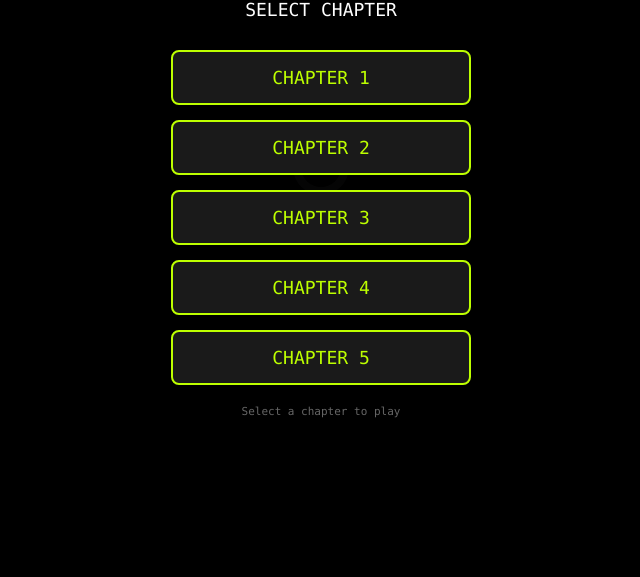
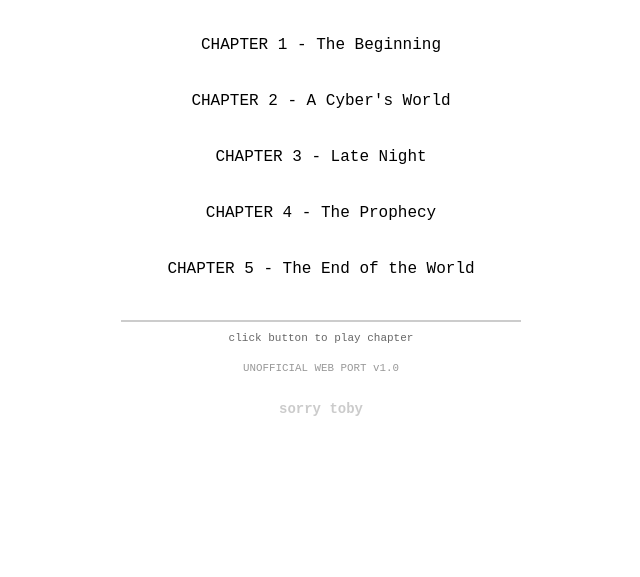
Before and after one commit to rrumeerd-sirk/homework, a plain HTML site: page onefile.html in a window 1280 px wide. Shown: the part 223-800 px from the top of the page, without its empty margins (319-959 px from the left). Drawn offline with nearby package versions, Linux system fonts and the light colour scheme.

Commit message:
added more homework

```diff
--- a/onefile.html
+++ b/onefile.html
@@ -564,45 +564,49 @@ progress[value]::-webkit-progress-value {
         <div id="loading-log"></div>
     </div>
     <!-- Custom Chapter Select Overlay - Shows FIRST, bypasses GameMaker chapter select -->
-    <div id="chapter-select-overlay" style="position: fixed; top: 0; left: 0; width: 100%; height: 100%; background: rgba(0, 0, 0, 0.98); z-index: 10000; display: flex; justify-content: center; align-items: center;">
-        <div id="chapter-select-modal" style="text-align: center; max-width: 400px; padding: 20px;">
-            <h1 style="color: #bdff00; font-family: 'Lucida Console', Monaco, monospace; margin-bottom: 10px; font-size: 32px;">DELTARUNE</h1>
-            <h2 style="color: #fff; font-family: 'Lucida Console', Monaco, monospace; font-weight: normal; margin-bottom: 30px; font-size: 18px;">SELECT CHAPTER</h2>
-            <div id="chapter-buttons" style="display: flex; flex-direction: column; gap: 15px; align-items: center;">
-                <button class="chapter-btn" data-chapter="1" style="
-                    width: 300px; padding: 15px;
-                    font-family: 'Lucida Console', Monaco, monospace; font-size: 18px;
-                    background: #1a1a1a; color: #bdff00; border: 2px solid #bdff00;
-                    border-radius: 8px; cursor: pointer; transition: all 0.2s;
-                ">CHAPTER 1</button>
-                <button class="chapter-btn" data-chapter="2" style="
-                    width: 300px; padding: 15px;
-                    font-family: 'Lucida Console', Monaco, monospace; font-size: 18px;
-                    background: #1a1a1a; color: #bdff00; border: 2px solid #bdff00;
-                    border-radius: 8px; cursor: pointer; transition: all 0.2s;
-                ">CHAPTER 2</button>
-                <button class="chapter-btn" data-chapter="3" style="
-                    width: 300px; padding: 15px;
-                    font-family: 'Lucida Console', Monaco, monospace; font-size: 18px;
-                    background: #1a1a1a; color: #bdff00; border: 2px solid #bdff00;
-                    border-radius: 8px; cursor: pointer; transition: all 0.2s;
-                ">CHAPTER 3</button>
-                <button class="chapter-btn" data-chapter="4" style="
-                    width: 300px; padding: 15px;
-                    font-family: 'Lucida Console', Monaco, monospace; font-size: 18px;
-                    background: #1a1a1a; color: #bdff00; border: 2px solid #bdff00;
-                    border-radius: 8px; cursor: pointer; transition: all 0.2s;
-                ">CHAPTER 4</button>
-                <button class="chapter-btn" data-chapter="5" style="
-                    width: 300px; padding: 15px;
-                    font-family: 'Lucida Console', Monaco, monospace; font-size: 18px;
-                    background: #1a1a1a; color: #bdff00; border: 2px solid #bdff00;
-                    border-radius: 8px; cursor: pointer; transition: all 0.2s;
-                ">CHAPTER 5</button>
+                        <div id="chapter-select-overlay" style="position:fixed;top:0;left:0;width:100%;height:100%;background:#fff;z-index:10000;display:flex;justify-content:center;align-items:center;font-family:Arial,sans-serif;">
+        <div id="chapter-select-modal" style="text-align:center;padding:20px;background:#fff;width:400px;display:flex;flex-direction:column;justify-content:center;min-height:60vh;position:relative;">
+            <h1 style="color:#000;font-size:28px;margin:-20px 0 40px;font-weight:bold;text-decoration:none;">DELTARUNE</h1>
+
+            <div id="chapter-buttons" style="display:block;">
+                <button class="chapter-btn" data-chapter="1" style="display:block;width:100%;padding:16px;margin:6px 0;background:#fff;color:#000;border:none;font-family:monospace;font-size:16px;cursor:pointer;text-align:center;outline:none;">CHAPTER 1 - The Beginning</button>
+                <button class="chapter-btn" data-chapter="2" style="display:block;width:100%;padding:16px;margin:6px 0;background:#fff;color:#000;border:none;font-family:monospace;font-size:16px;cursor:pointer;text-align:center;outline:none;">CHAPTER 2 - A Cyber's World</button>
+                <button class="chapter-btn" data-chapter="3" style="display:block;width:100%;padding:16px;margin:6px 0;background:#fff;color:#000;border:none;font-family:monospace;font-size:16px;cursor:pointer;text-align:center;outline:none;">CHAPTER 3 - Late Night</button>
+                <button class="chapter-btn" data-chapter="4" style="display:block;width:100%;padding:16px;margin:6px 0;background:#fff;color:#000;border:none;font-family:monospace;font-size:16px;cursor:pointer;text-align:center;outline:none;">CHAPTER 4 - The Prophecy</button>
+                <button class="chapter-btn" data-chapter="5" style="display:block;width:100%;padding:16px;margin:6px 0;background:#fff;color:#000;border:none;font-family:monospace;font-size:16px;cursor:pointer;text-align:center;outline:none;">CHAPTER 5 - The End of the World</button>
             </div>
-            <p id="chapter-hint" style="margin-top: 20px; color: #666; font-family: 'Lucida Console', Monaco, monospace; font-size: 11px;">Select a chapter to play</p>
+            <hr style="border:1px solid #ccc;margin:20px 0 10px;">
+            <p id="chapter-hint" style="color:#666;font-size:11px;margin:0;font-family:monospace;">click button to play chapter</p>
+            <br>
+            <small style="color:#999;font-family:monospace;">UNOFFICIAL WEB PORT v1.0</small>
+            <br>
+            <p style="color:#000;font-size:14px;margin:0;font-family:monospace;font-weight:bold;opacity:0.2;position:absolute;bottom:20px;left:50%;transform:translateX(-50%);">sorry toby</p>
         </div>
     </div>
+    <style>
+        .chapter-btn {
+            background: #fff !important;
+            color: #000 !important;
+            border: none !important;
+            outline: none !important;
+        }
+        .chapter-btn:hover, .chapter-btn:focus, .chapter-btn:active, .chapter-btn:focus-visible {
+            background: #fff !important;
+            color: #000 !important;
+            border: none !important;
+            outline: none !important;
+            box-shadow: none !important;
+        }
+        .chapter-btn::-moz-focus-inner {
+            border: 0 !important;
+        }
+    </style>
+
+
+
+
+
+
 
     <script>
         // Chapter select logic - runs immediately, before GameMaker loads
@@ -614,10 +618,21 @@ progress[value]::-webkit-progress-value {
             const urlParams = new URLSearchParams(window.location.search);
             const existingChapter = urlParams.get('c');
 
-            if (existingChapter && existingChapter !== '0') {
-                // Chapter already in URL - hide overlay, let game load
+            // Valid chapters are 1-5
+            const validChapters = ['1', '2', '3', '4', '5'];
+            const isValidChapter = existingChapter && validChapters.includes(existingChapter);
+
+            if (isValidChapter) {
+                // Valid chapter in URL - hide overlay, let game load
                 overlay.style.display = 'none';
                 return;
+            }
+
+            // Invalid chapter (0, 6+, or non-numeric) - show overlay to let user pick
+            // Also update URL to remove invalid chapter param
+            if (existingChapter && existingChapter !== '0') {
+                const newUrl = window.location.pathname + window.location.hash;
+                window.history.replaceState({}, '', newUrl);
             }
 
             // No chapter selected - show overlay and wait for user choice
```
Also changed, not shown: index.html (+54 -38 lines).
